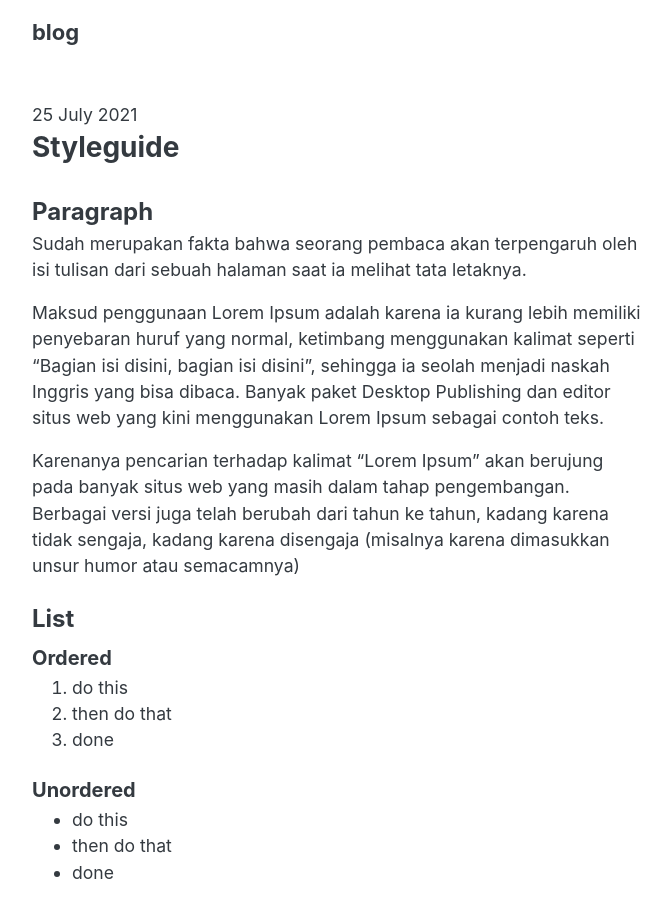
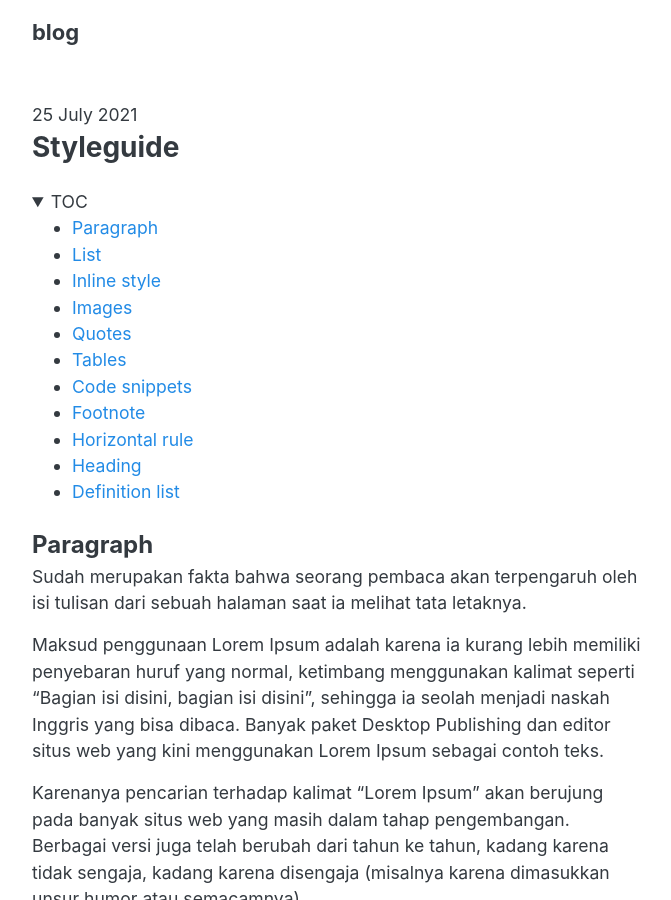
Before and after one commit to mhmdilfaj/blog, a Jekyll site: the page built from _posts/2021-07-25-styleguide.md, in a window 1280 px wide and 900 px high. Shown: the whole window, without its empty margins (302-973 px from the left). Built offline with Jekyll 4.4.1, drawn with Linux system fonts in a browser that asks for light colours.

Commit message:
Update 2021-07-25-styleguide.md

````diff
--- a/_posts/2021-07-25-styleguide.md
+++ b/_posts/2021-07-25-styleguide.md
@@ -3,14 +3,31 @@ layout: post
 title: Styleguide
 ---
 
-## Paragraph
+<details open>
+  <summary>TOC</summary>
+  <ul>
+    <li><a href="#p">Paragraph</a></li>
+    <li><a href="#list">List</a></li>
+    <li><a href="#is">Inline style</a></li>
+    <li><a href="#img">Images</a></li>
+    <li><a href="#quotes">Quotes</a></li>
+    <li><a href="#Tables">Tables</a></li>
+    <li><a href="#cs">Code snippets</a></li>
+    <li><a href="#footnote">Footnote</a></li>
+    <li><a href="#hr">Horizontal rule</a></li>
+    <li><a href="#heading">Heading</a></li>
+    <li><a href="#dl">Definition list</a></li>
+  </ul>
+</details>
+
+## Paragraph {#p}
 Sudah merupakan fakta bahwa seorang pembaca akan terpengaruh oleh isi tulisan dari sebuah halaman saat ia melihat tata letaknya.
 
 Maksud penggunaan Lorem Ipsum adalah karena ia kurang lebih memiliki penyebaran huruf yang normal, ketimbang menggunakan kalimat seperti "Bagian isi disini, bagian isi disini", sehingga ia seolah menjadi naskah Inggris yang bisa dibaca. Banyak paket Desktop Publishing dan editor situs web yang kini menggunakan Lorem Ipsum sebagai contoh teks.
 
 Karenanya pencarian terhadap kalimat "Lorem Ipsum" akan berujung pada banyak situs web yang masih dalam tahap pengembangan. Berbagai versi juga telah berubah dari tahun ke tahun, kadang karena tidak sengaja, kadang karena disengaja (misalnya karena dimasukkan unsur humor atau semacamnya)
 
-## List
+## List {#list}
 ### Ordered
 1. do this
 2. then do that
@@ -39,7 +56,7 @@ Karenanya pencarian terhadap kalimat "Lorem Ipsum" akan berujung pada banyak sit
   <figcaption>Anjing tiriseun</figcaption>
 </figure>
 
-## Quotes
+## Quotes {#quotes}
 > Words can be like X-rays, if you use them properly—they’ll go through anything. You read and you’re pierced.
 
 ### Quotes with citation
@@ -50,7 +67,7 @@ Karenanya pencarian terhadap kalimat "Lorem Ipsum" akan berujung pada banyak sit
   <figcaption>—Aldous Huxley, <cite><a href="https://www.huxley.net/bnw/four.html">Brave New World</a></cite></figcaption>
 </figure>
 
-## Tables
+## Tables {#tables}
 
 Col 1 | Col 2 | Col 3 | Col 4
 --- | --- | --- | ---
@@ -106,24 +123,24 @@ a[href^="#fnref:"] {
 }
 ```
 
-## Footnote
+## Footnote {#footnote}
 
 Like this[^fn-1], and this[^fn-2]
 
 [^fn-1]: footnote 1
 [^fn-2]: footnote 2
 
-## Horizontal rules
+## Horizontal rules {#hr}
 
 ---
 
-## Heading
+## Heading {#heading}
 
 ### Level 3 heading
 ## Level 2 heading
 # Level 1 heading
 
-## Definition list
+## Definition list {#dl}
 Internet
 : adalah sistem jaringan komputer yang saling terhubung secara global dengan menggunakan paket protokol internet (TCP/IP) untuk menghubungkan perangkat di seluruh dunia. Ini adalah jaringan dari jaringan yang terdiri dari jaringan privat, publik, akademik, bisnis, dan pemerintah lokal ke lingkup global, dihubungkan oleh beragam teknologi elektronik, nirkabel, dan jaringan optik. Internet membawa beragam sumber daya dan layanan informasi, seperti dokumen hiperteks yang saling terkait dan aplikasi World Wide Web (WWW), surat elektronik, telepon, dan berbagi berkas.
 
````
Also changed, not shown: other parts of _posts/2021-07-25-styleguide.md (+3 -3 lines).
